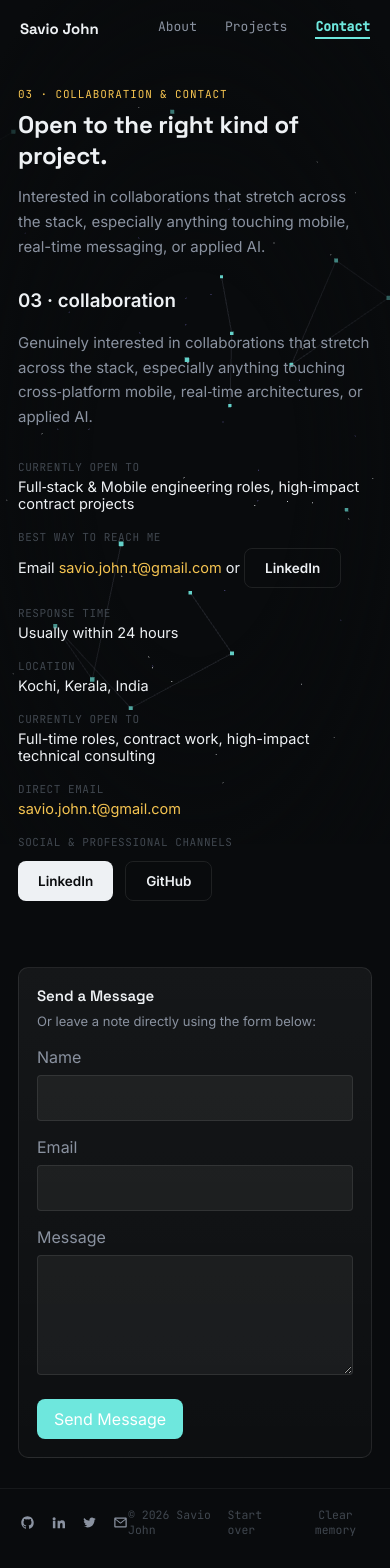
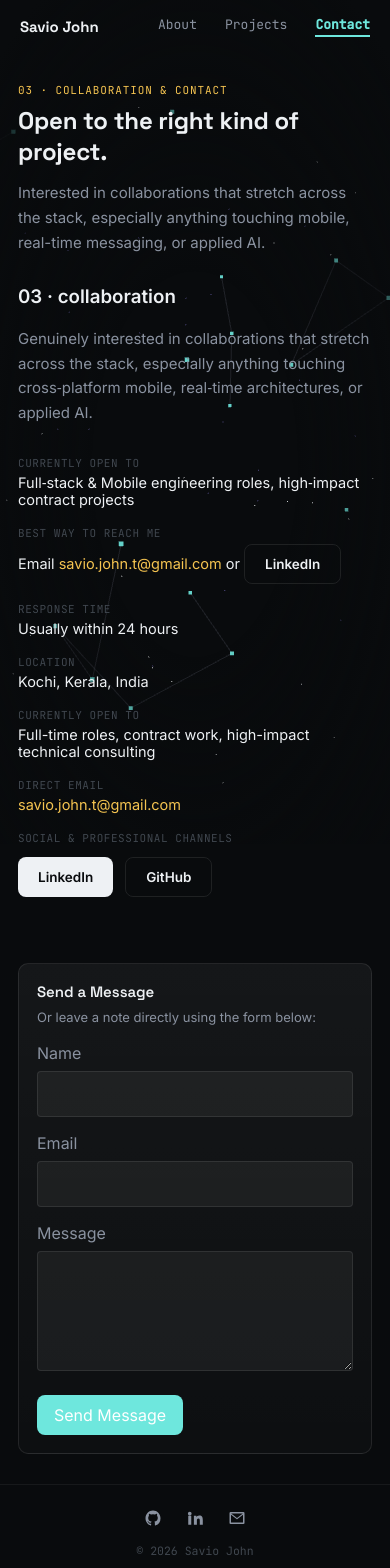
Before and after one commit to saviojohn/portfolio, a Next.js app: page /contact in a window 390 px wide. Shown: the top 1568 px of the page. Built offline with nearby package versions, Linux system fonts and the light colour scheme; no server answers.

Commit message:
fix: responsive mobile footer, header hydration, site URL config, and twitter icon removal

```diff
--- a/src/app/globals.css
+++ b/src/app/globals.css
@@ -521,9 +521,27 @@
   color: var(--muted);
 }
 
-@media (max-width: 600px) {
-  nav, footer {
-    padding: 18px 20px;
+@media (max-width: 640px) {
+  nav {
+    padding: 16px 20px;
+  }
+  footer {
+    flex-direction: column;
+    gap: 16px;
+    padding: 24px 20px 40px;
+    text-align: center;
+  }
+  .footer-socials {
+    justify-content: center;
+    gap: 24px;
+  }
+  .footer-socials svg {
+    width: 18px;
+    height: 18px;
+  }
+  .footer-actions {
+    justify-content: center;
+    gap: 20px;
   }
   main {
     padding: 20px 18px 40px;
--- a/src/components/layout/Footer.tsx
+++ b/src/components/layout/Footer.tsx
@@ -36,13 +36,6 @@
             </svg>
           </a>
         )}
-        {SOCIAL_LINKS.twitter && (
-          <a href={SOCIAL_LINKS.twitter} target="_blank" rel="noopener noreferrer" aria-label="Twitter">
-            <svg viewBox="0 0 24 24" fill="currentColor">
-              <path d="M22 5.9c-.7.3-1.5.6-2.3.7.8-.5 1.5-1.3 1.8-2.3-.8.5-1.7.8-2.6 1a4.1 4.1 0 0 0-7 3.7A11.6 11.6 0 0 1 3.4 4.6a4.1 4.1 0 0 0 1.3 5.5c-.6 0-1.3-.2-1.8-.5v.1c0 2 1.4 3.6 3.3 4a4.1 4.1 0 0 1-1.9.1c.5 1.7 2.1 2.9 3.9 2.9A8.3 8.3 0 0 1 2 18.4a11.6 11.6 0 0 1 6.3 1.8c7.5 0 11.7-6.3 11.7-11.7v-.5c.8-.6 1.5-1.3 2-2.1Z"/>
-            </svg>
-          </a>
-        )}
         {SOCIAL_LINKS.email && (
           <a href={`mailto:${SOCIAL_LINKS.email}`} aria-label="Email">
             <svg viewBox="0 0 24 24" fill="currentColor">
--- a/src/components/layout/Header.tsx
+++ b/src/components/layout/Header.tsx
@@ -1,12 +1,17 @@
 'use client';
 
-import React from 'react';
+import React, { useState, useEffect } from 'react';
 import Link from 'next/link';
 import { usePathname } from 'next/navigation';
 import { SITE_NAME } from '../../lib/config';
 
 export function Header() {
   const pathname = usePathname();
+  const [mounted, setMounted] = useState(false);
+
+  useEffect(() => {
+    setMounted(true);
+  }, []);
 
   const navItems = [
     { href: '/about', label: 'About' },
@@ -21,7 +26,7 @@
       </Link>
       <div className="nav-links">
         {navItems.map((item) => {
-          const isActive = pathname === item.href || (item.href !== '/' && pathname?.startsWith(item.href));
+          const isActive = mounted && (pathname === item.href || (item.href !== '/' && pathname?.startsWith(item.href)));
           return (
             <Link
               key={item.href}
--- a/src/lib/config.ts
+++ b/src/lib/config.ts
@@ -3,12 +3,11 @@
 export const AVAILABILITY_STATUS: AvailabilityStatus = 'selective';
 
 export const SITE_NAME = 'Savio John';
-export const SITE_URL = 'https://saviojohn.dev';
+export const SITE_URL = process.env.NEXT_PUBLIC_SITE_URL || 'https://saviojohn.github.io/portfolio';
 export const SITE_DESCRIPTION = 'Full-Stack & Mobile Engineer specializing in Flutter, React, Next.js, Python, and Real-Time Systems.';
 
 export const SOCIAL_LINKS = {
   github: 'https://github.com/saviojohn',
   linkedin: 'https://www.linkedin.com/in/savio-john-b927821b5/',
-  twitter: 'https://twitter.com/saviojohn',
   email: 'savio.john.t@gmail.com',
 };
```
